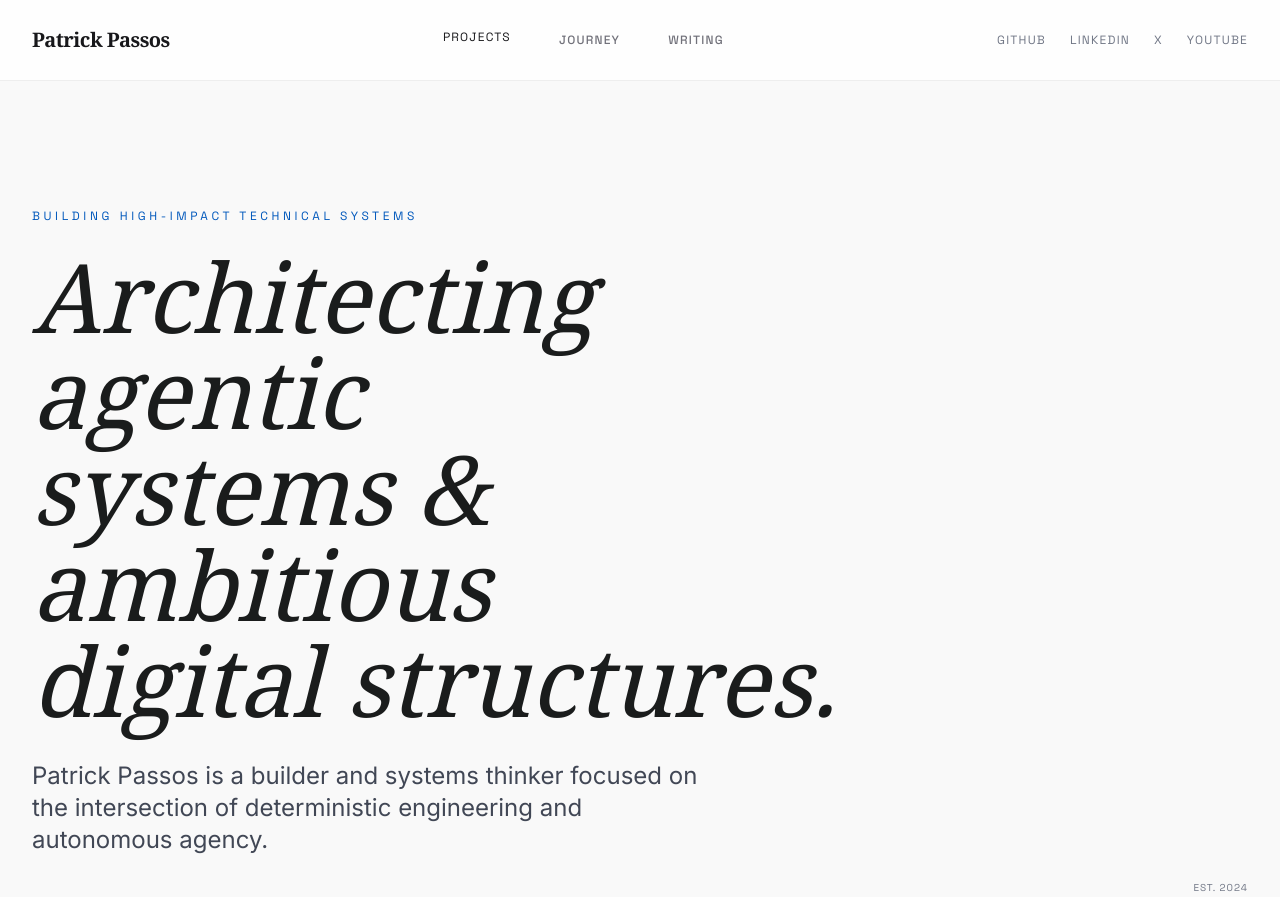
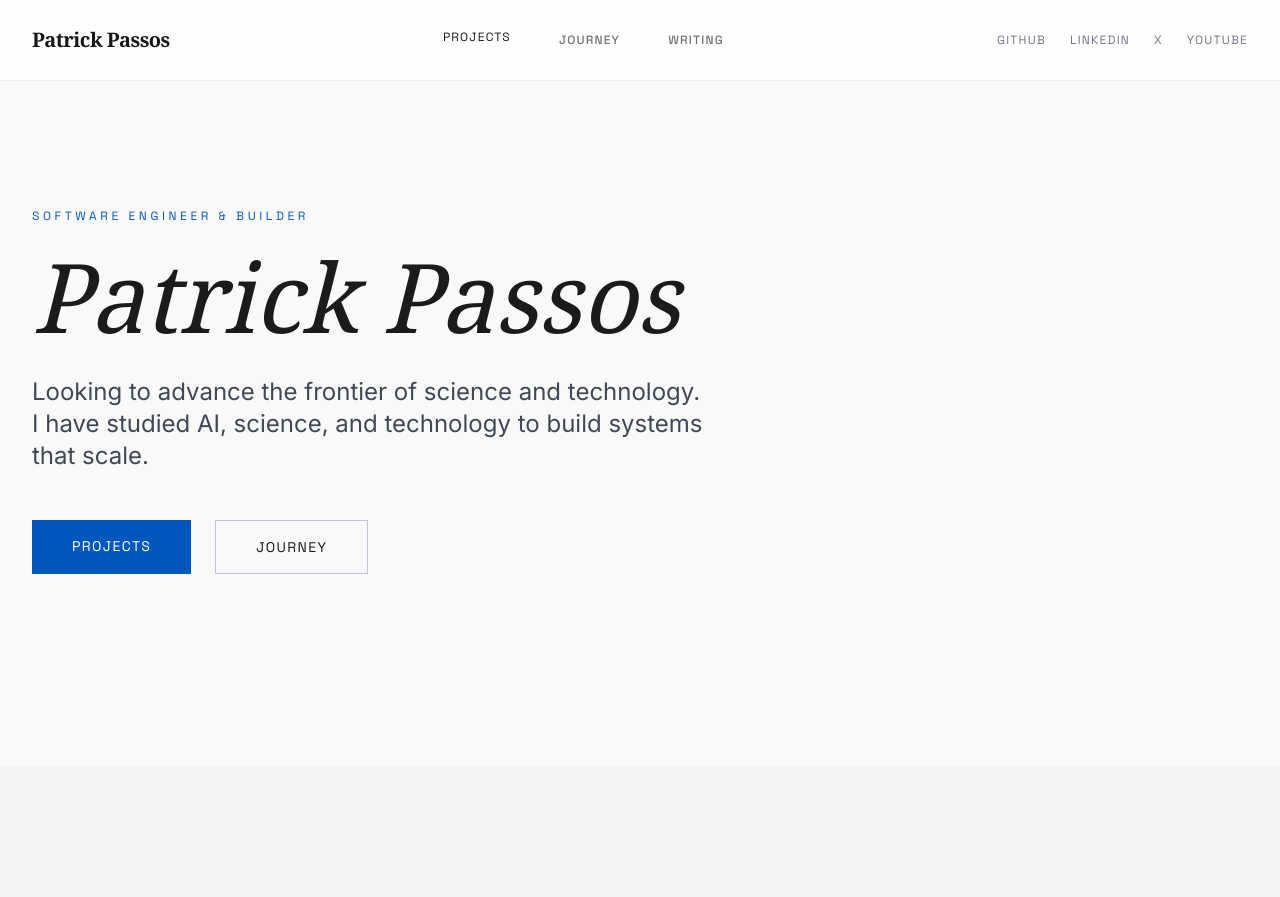
Before and after one commit to patrickpassosb/mywebsite, a Next.js app: page / in a window 1280 px wide. Shown: the top 897 px of the page. Built offline with nearby package versions, Linux system fonts and the light colour scheme.

Commit message:
refactor: update hero section content and layout to focus on personal branding

```diff
--- a/src/app/page.tsx
+++ b/src/app/page.tsx
@@ -5,19 +5,15 @@ export default function Home() {
     <>
       {/* Hero Section */}
       <section className="max-w-screen-2xl mx-auto px-8 pt-32 pb-48">
-        <div className="grid grid-cols-1 md:grid-cols-12 gap-8 items-end">
-          <div className="md:col-span-9">
+        <div className="max-w-4xl">
           <span className="font-mono text-xs uppercase tracking-[0.3em] text-primary mb-6 block">
-              Building high-impact technical systems
+            Software Engineer & Builder
           </span>
           <h1 className="font-serif italic text-6xl md:text-8xl leading-tight text-on-surface mb-8">
-              Architecting agentic <br />
-              systems &amp; ambitious <br />
-              digital structures.
+            Patrick Passos
           </h1>
           <p className="font-body text-xl md:text-2xl text-on-surface-variant max-w-2xl leading-relaxed mb-12">
-              Patrick Passos is a builder and systems thinker focused on the intersection of
-              deterministic engineering and autonomous agency.
+            Looking to advance the frontier of science and technology. I have studied AI, science, and technology to build systems that scale.
           </p>
           <div className="flex flex-wrap gap-6">
             <Link href="/projects" className="bg-primary text-on-primary px-10 py-4 font-mono text-sm uppercase tracking-widest hover:bg-primary-container transition-all">
@@ -26,15 +22,6 @@ export default function Home() {
             <Link href="/journey" className="border border-outline-variant px-10 py-4 font-mono text-sm uppercase tracking-widest text-on-surface hover:bg-surface-container-low transition-all">
               Journey
             </Link>
-            </div>
-          </div>
-          <div className="hidden md:block md:col-span-3 text-right">
-            <div className="font-mono text-[10px] uppercase text-outline leading-loose tracking-widest">
-              EST. 2024<br />
-              OS_BUILD: 1.0.4<br />
-              LAT: 40.7128° N<br />
-              LNG: 74.0060° W
-            </div>
           </div>
         </div>
       </section>
```
Lines whose indentation alone changed are shown as unchanged.
